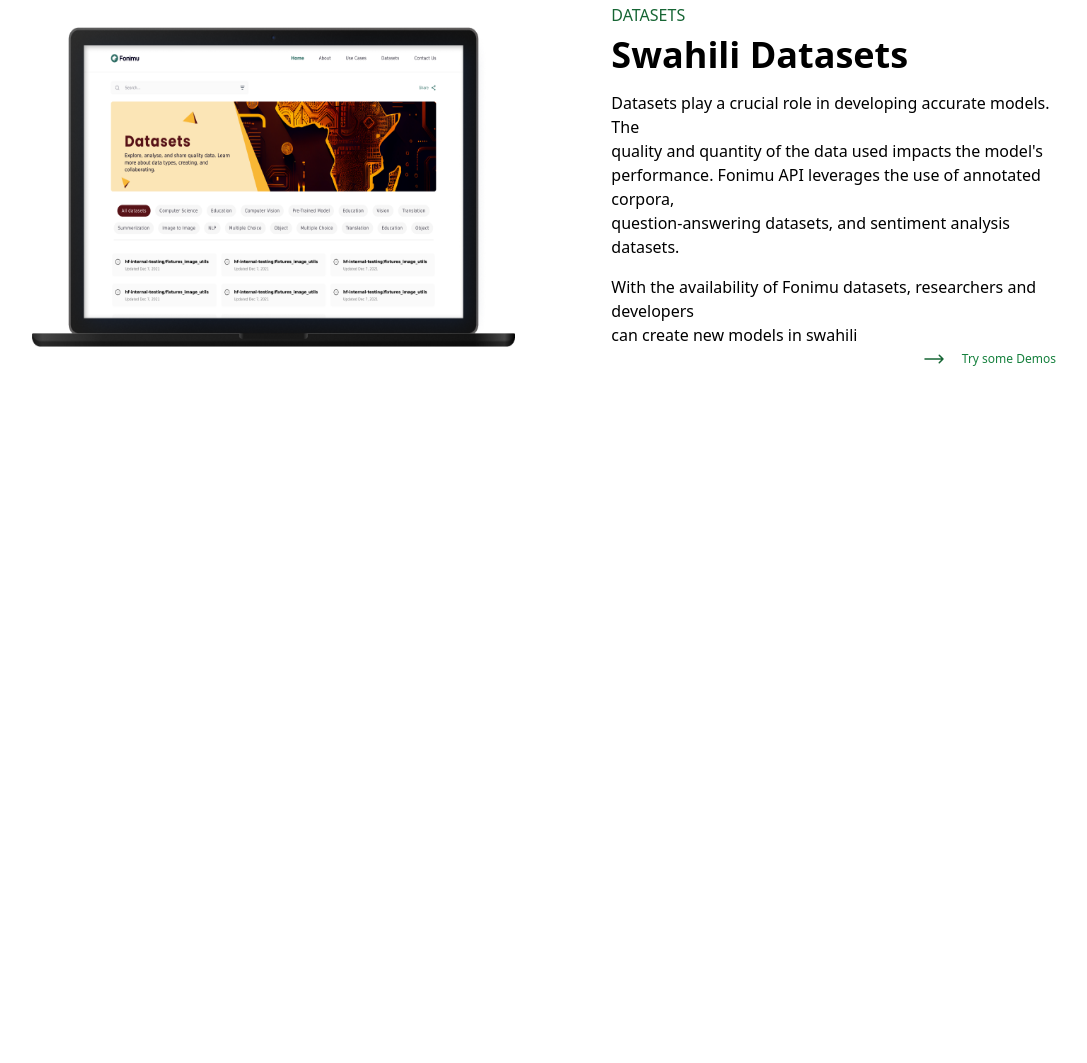
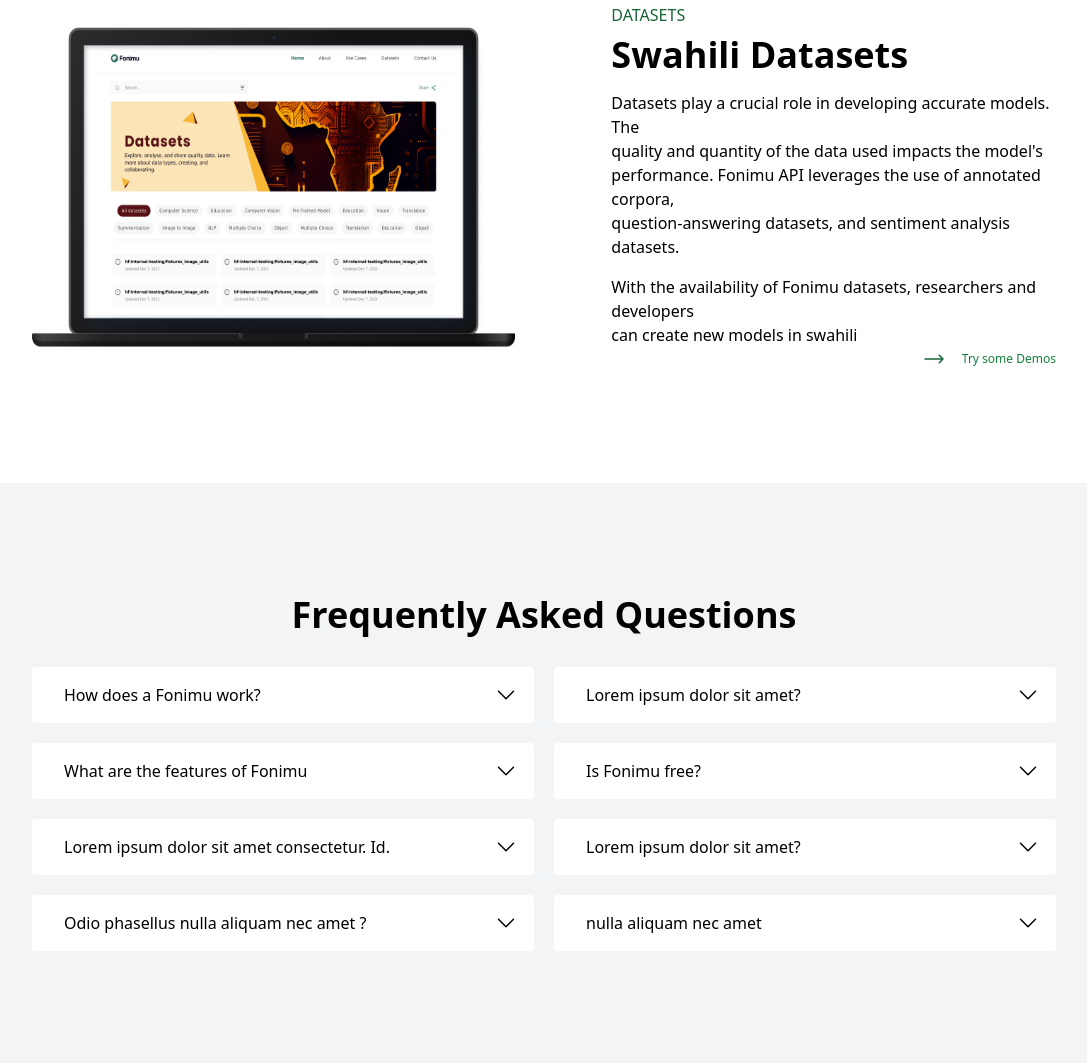
Before and after one commit to Sumally007/swahili-hub, a website: page src/index.html in a window 1280 px wide. Shown: the part 3188-4251 px from the top of the page, without its empty margins (96-1183 px from the left). Before the commit the page ends 3671 px from the top, so only its background shows below. Drawn offline with Linux system fonts and the light colour scheme.

Commit message:
section six completed

```diff
--- a/src/index.html
+++ b/src/index.html
@@ -316,5 +316,151 @@
       </div>
     </div>
     <!--section five end-->
+    <!--section six start-->
+    <div class="flex justify-center bg-gray-100">
+      <div class="flex flex-col items-center w-4/5 py-28">
+        <h1 class="text-4xl font-bold mb-8">Frequently Asked Questions</h1>
+        <div class="grid grid-cols-2 grid-rows-4 gap-5 w-full">
+          <div class="bg-white rounded flex items-center justify-between pl-8 pr-4 py-4">
+            <p>How does a Fonimu work?</p>
+            <svg
+              xmlns="http://www.w3.org/2000/svg"
+              fill="none"
+              viewBox="0 0 24 24"
+              stroke-width="1.5"
+              stroke="currentColor"
+              class="size-6"
+            >
+              <path
+                stroke-linecap="round"
+                stroke-linejoin="round"
+                d="m19.5 8.25-7.5 7.5-7.5-7.5"
+              />
+            </svg>
+          </div>
+          <div class="bg-white rounded flex items-center justify-between pl-8 pr-4 py-4">
+            <p>Lorem ipsum dolor sit amet?</p>
+            <svg
+              xmlns="http://www.w3.org/2000/svg"
+              fill="none"
+              viewBox="0 0 24 24"
+              stroke-width="1.5"
+              stroke="currentColor"
+              class="size-6"
+            >
+              <path
+                stroke-linecap="round"
+                stroke-linejoin="round"
+                d="m19.5 8.25-7.5 7.5-7.5-7.5"
+              />
+            </svg>
+          </div>
+          <div class="bg-white rounded flex items-center justify-between pl-8 pr-4 py-4">
+            <p>What are the features of Fonimu</p>
+            <svg
+              xmlns="http://www.w3.org/2000/svg"
+              fill="none"
+              viewBox="0 0 24 24"
+              stroke-width="1.5"
+              stroke="currentColor"
+              class="size-6"
+            >
+              <path
+                stroke-linecap="round"
+                stroke-linejoin="round"
+                d="m19.5 8.25-7.5 7.5-7.5-7.5"
+              />
+            </svg>
+          </div>
+          <div class="bg-white rounded flex items-center justify-between pl-8 pr-4 py-4">
+            <p>Is Fonimu free?</p>
+            <svg
+              xmlns="http://www.w3.org/2000/svg"
+              fill="none"
+              viewBox="0 0 24 24"
+              stroke-width="1.5"
+              stroke="currentColor"
+              class="size-6"
+            >
+              <path
+                stroke-linecap="round"
+                stroke-linejoin="round"
+                d="m19.5 8.25-7.5 7.5-7.5-7.5"
+              />
+            </svg>
+          </div>
+          <div class="bg-white rounded flex items-center justify-between pl-8 pr-4 py-4">
+            <p>Lorem ipsum dolor sit amet consectetur. Id.</p>
+            <svg
+              xmlns="http://www.w3.org/2000/svg"
+              fill="none"
+              viewBox="0 0 24 24"
+              stroke-width="1.5"
+              stroke="currentColor"
+              class="size-6"
+            >
+              <path
+                stroke-linecap="round"
+                stroke-linejoin="round"
+                d="m19.5 8.25-7.5 7.5-7.5-7.5"
+              />
+            </svg>
+          </div>
+          <div class="bg-white rounded flex items-center justify-between pl-8 pr-4 py-4">
+            <p>Lorem ipsum dolor sit amet?</p>
+            <svg
+              xmlns="http://www.w3.org/2000/svg"
+              fill="none"
+              viewBox="0 0 24 24"
+              stroke-width="1.5"
+              stroke="currentColor"
+              class="size-6"
+            >
+              <path
+                stroke-linecap="round"
+                stroke-linejoin="round"
+                d="m19.5 8.25-7.5 7.5-7.5-7.5"
+              />
+            </svg>
+          </div>
+          <div class="bg-white rounded flex items-center justify-between pl-8 pr-4 py-4">
+            <p>Odio phasellus nulla aliquam nec amet ?</p>
+            <svg
+              xmlns="http://www.w3.org/2000/svg"
+              fill="none"
+              viewBox="0 0 24 24"
+              stroke-width="1.5"
+              stroke="currentColor"
+              class="size-6"
+            >
+              <path
+                stroke-linecap="round"
+                stroke-linejoin="round"
+                d="m19.5 8.25-7.5 7.5-7.5-7.5"
+              />
+            </svg>
+          </div>
+          <div class="bg-white rounded flex items-center justify-between pl-8 pr-4 py-4">
+            <p>nulla aliquam nec amet</p>
+            <svg
+              xmlns="http://www.w3.org/2000/svg"
+              fill="none"
+              viewBox="0 0 24 24"
+              stroke-width="1.5"
+              stroke="currentColor"
+              class="size-6"
+            >
+              <path
+                stroke-linecap="round"
+                stroke-linejoin="round"
+                d="m19.5 8.25-7.5 7.5-7.5-7.5"
+              />
+            </svg>
+          </div>
+        </div>
+      </div>
+    </div>
+  </div>
+    <!--section six end-->
   </body>
 </html>
```
Also changed, not shown: src/output.css.
